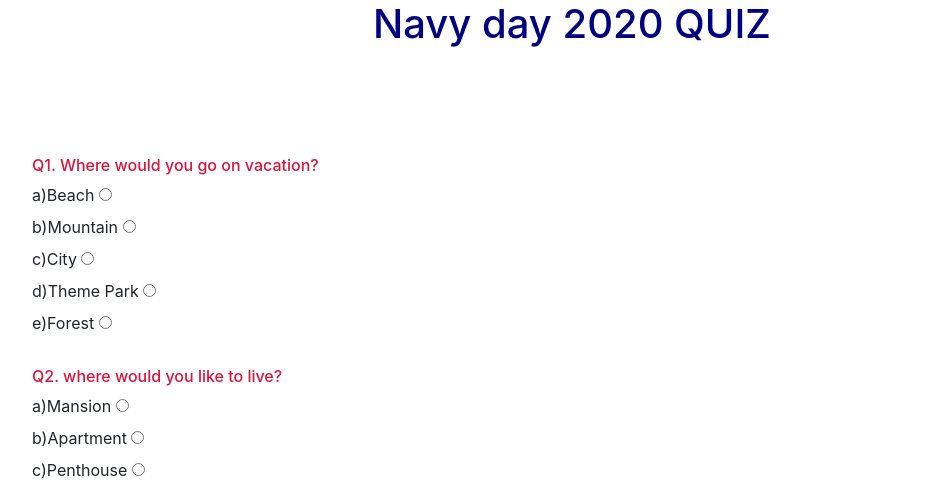
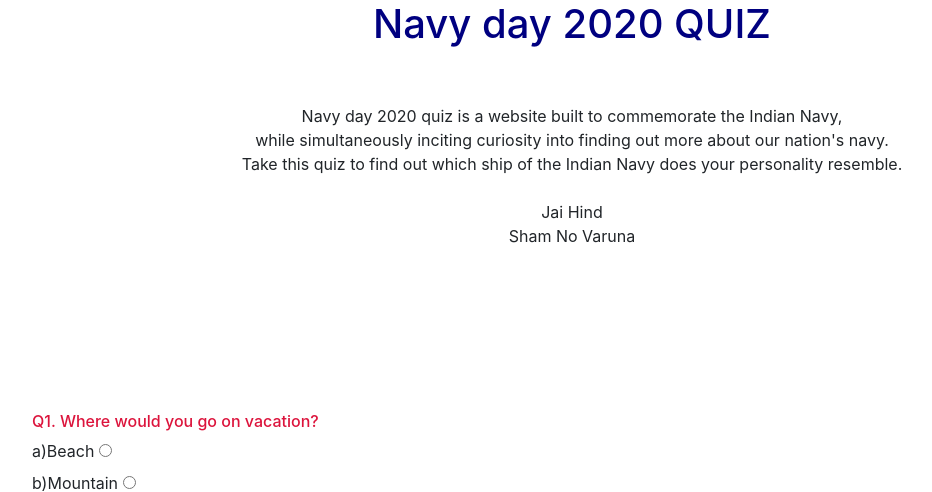
Before and after one commit to akshayanagaraj/Forge_Navy_day, a Django app: page / in a window 1280 px wide. Shown: the top 492 px of the page, without its empty margins (68-1000 px from the left). Run offline with Django 3.2, Linux system fonts and the light colour scheme.

Commit message:
Update home.html

```diff
--- a/Templates/ques/home.html
+++ b/Templates/ques/home.html
@@ -17,7 +17,11 @@
 <script src="https://cdn.jsdelivr.net/npm/bootstrap@4.5.3/dist/js/bootstrap.bundle.min.js" integrity="sha384-ho+j7jyWK8fNQe+A12Hb8AhRq26LrZ/JpcUGGOn+Y7RsweNrtN/tE3MoK7ZeZDyx" crossorigin="anonymous"></script>
 {% load static %}
 <link rel="stylesheet" href="ques/style.css">
-<h1 style="text-align: center;color: navy">Navy day 2020 QUIZ</h1>
+<h1 style="text-align: center;color: navy">Navy day 2020 QUIZ</h1><br><br>
+<p style="text-justify: auto; text-align: center ">Navy day 2020 quiz is a website built to commemorate the Indian  Navy, <br>while simultaneously inciting curiosity into finding out more about our nation's navy.<br> Take this quiz to find out which ship of the Indian Navy does your personality resemble.
+<br><br>
+Jai Hind<br>
+Sham No Varuna</p><br><br>
 <div style="padding:100px">
 <form action="" method="post" >
 
```
